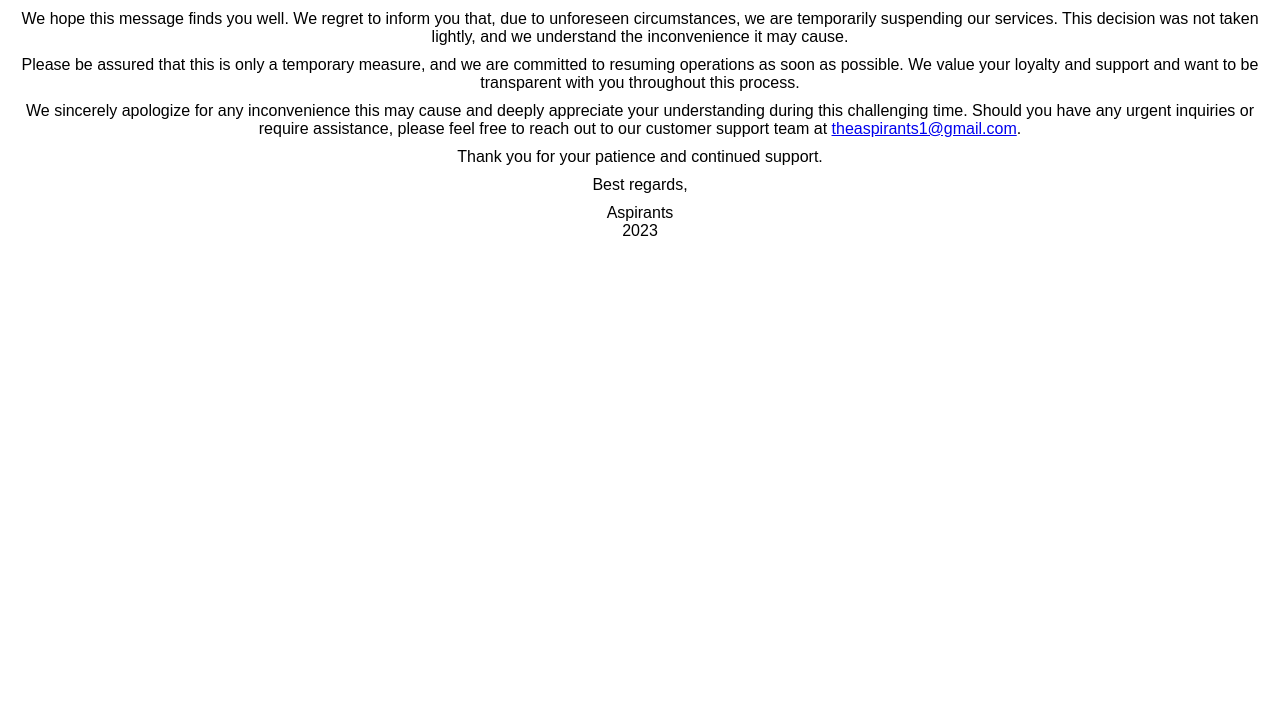
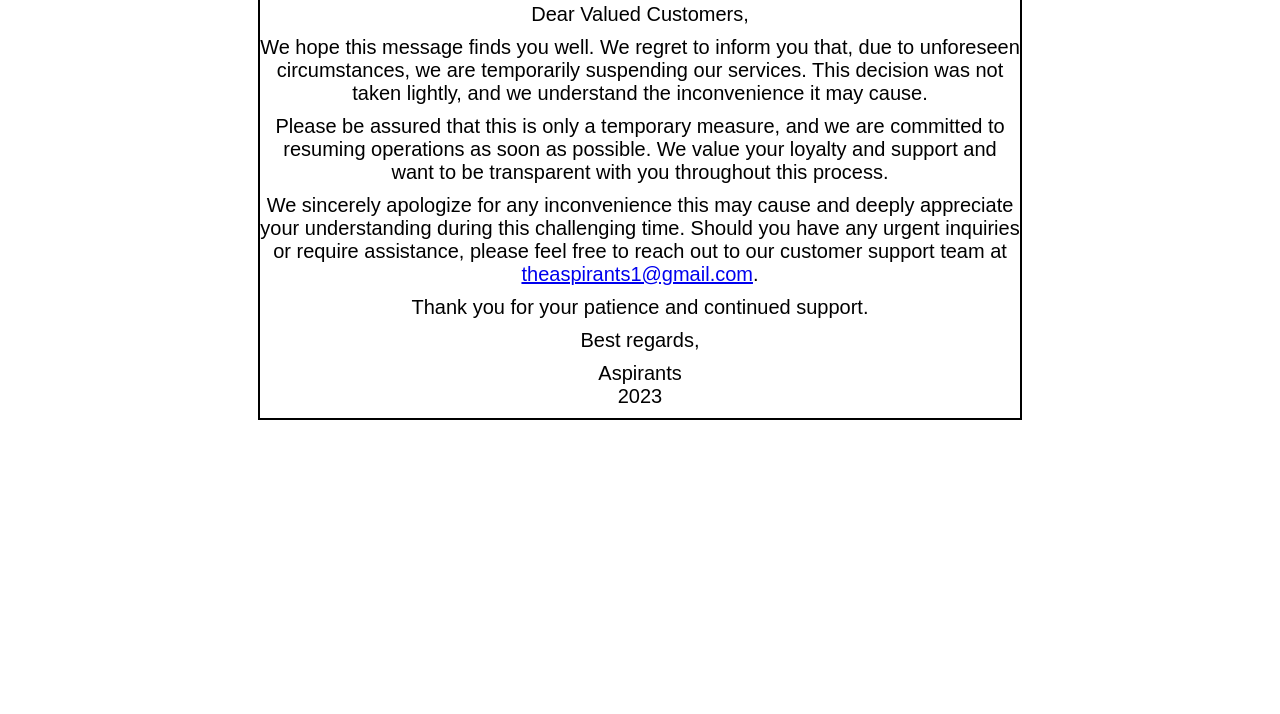
Before and after one commit to TheAspirants1/courses, a plain HTML site: page index.html in a window 1280 px wide. Shown: the part 86-800 px from the top of the page. Drawn offline with Linux system fonts and the light colour scheme.

Commit message:
Update index.html

```diff
--- a/index.html
+++ b/index.html
@@ -10,22 +10,29 @@
       }
 
       .container {
-          display: flex;
+        font-size: 20px;
+          /* display: flex;
           flex-direction: column;
           align-items: center;
-          justify-content: center;
+          /* justify-content: center;
           min-height: 100vh;
           background-color: #f5f5f5;
-          padding: 20px;
+          padding: 20px; */
+          text-align: center;
+          margin-left: 250px;
+          margin-right:250px;
+        border:2px solid black;
       }
 
       h2 {
           margin-bottom: 20px;
+          /* text-align: justify; */
+
       }
 
       p {
           margin: 10px 0;
-          text-align: center;
+          /* text-align: justify; */
       }
 
       em {
@@ -35,7 +42,7 @@
 </head>
 
 <body>
-    <div style="text-align: center; font-family: Arial, sans-serif;">
+    <div class="container">
         <h2>Important Notice: Temporary Service Suspension</h2>
         <p>Dear Valued Customers,</p>
         <p>We hope this message finds you well. We regret to inform you that, due to unforeseen circumstances, we are temporarily suspending our services. This decision was not taken lightly, and we understand the inconvenience it may cause.</p>
```
